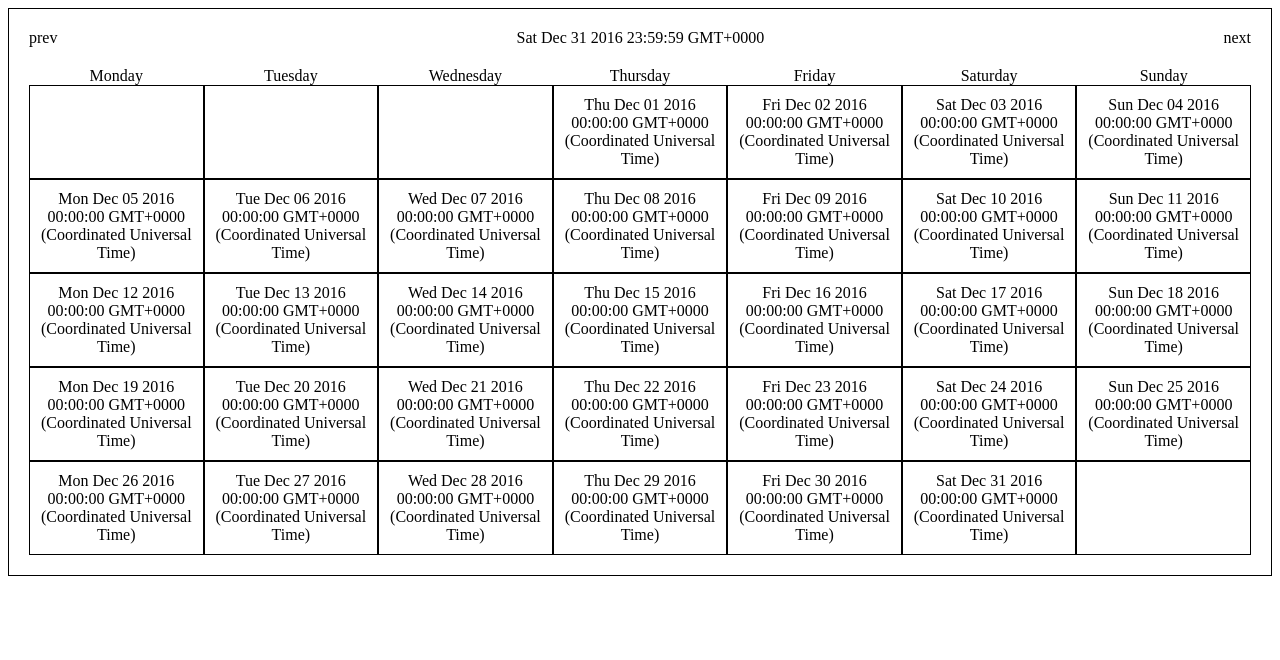
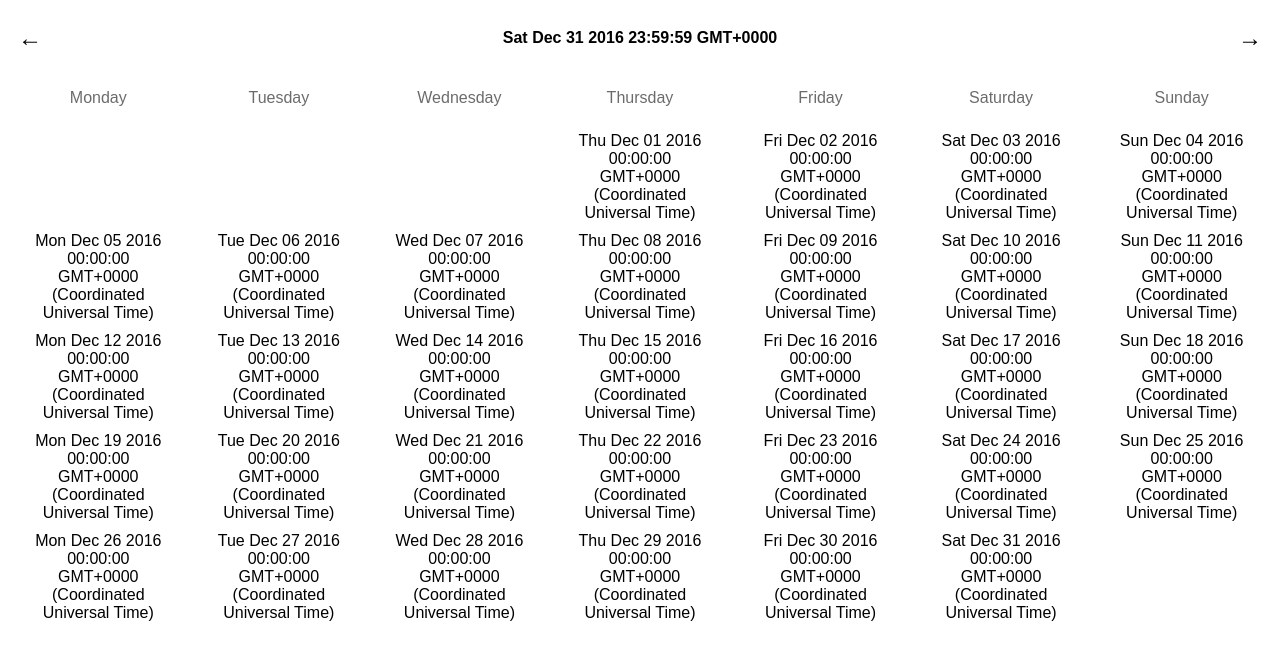
Before and after one commit to Jannick94/vue-calendar, a Vue app: page / in a window 1280 px wide. Shown: the top 660 px of the page. Built offline with nearby package versions, Linux system fonts and the light colour scheme.

Commit message:
Updated calendar style. Also made a start on day click event

```diff
--- a/src/components/Calendar.vue
+++ b/src/components/Calendar.vue
@@ -1,11 +1,11 @@
 <template>
   <div class="v-cal">
     <div class="v-cal-heading">
-      <div class="v-cal-prev" @click="prevMonth()">prev</div>
-      <div class="v-cal-date">
+      <button type="button" class="v-cal-prev" @click="prevMonth()">&larr;</button>
+      <h4 class="v-cal-date">
         {{ currentDate | moment("MMMM YYYY") }}
-      </div>
-      <div class="v-cal-next" @click="nextMonth()">next</div>
+      </h4>
+      <button type="button" class="v-cal-next" @click="nextMonth()">&rarr;</button>
     </div>
     <div class="v-cal-body">
       <div class="v-cal-weekdays">
@@ -15,9 +15,9 @@
       </div>
 
       <div class="v-cal-dates">
-        <day v-for="firstEmptyDay in firstEmptyDays"></day>
-        <day v-for="day in days"> {{ day | moment("DD") }} </day>
-        <day v-for="lastEmptyDay in lastEmptyDays"></day>
+        <day class="empty" v-for="firstEmptyDay in firstEmptyDays"></day>
+        <day :date="day" v-for="day in days"> {{ day | moment("DD") }} </day>
+        <day class="empty" v-for="lastEmptyDay in lastEmptyDays"></day>
       </div>
     </div>
   </div>
@@ -113,16 +113,32 @@ export default {
   }
 
   .v-cal {
-    border: 1px solid #000;
+    font-family: sans-serif;
     display: flex;
     width: 100%;
-    padding: 20px;
     flex-direction: column;
 
     .v-cal-heading {
       display: flex;
       flex: 1;
       justify-content: space-between;
+
+      .v-cal-prev, .v-cal-next {
+        padding: 10px;
+        font-size: 24px;
+        align-self: center;
+        border: 0;
+        background-color: transparent;
+        outline: 0;
+
+        &:hover {
+          background-color: #eee;
+        }
+
+        &:active {
+          background-color: #ddd;
+        }
+      }
     }
 
     .v-cal-body {
@@ -131,6 +147,8 @@ export default {
       .v-cal-weekdays {
         display: flex;
         flex-wrap: wrap;
+        color: rgba(0,0,0,0.58);
+        margin-bottom: 20px;
 
         .v-cal-weekday {
           flex-basis: 14.2857142857%;
@@ -145,8 +163,34 @@ export default {
         .v-cal-date {
           flex-basis: 14.2857142857%;
           text-align: center;
-          border: 1px solid #000;
           padding: 10px;
+          height: 100px;
+          display: flex;
+          justify-content: center;
+          align-items: center;
+          user-select: none;
+          cursor: pointer;
+
+          &:hover:not(.empty) {
+            .v-cal-day {
+              background-color: #eee;
+            }
+          }
+          &:active:not(.empty) {
+            .v-cal-day {
+              background-color: #ddd;
+            }
+          }
+
+          .v-cal-day {
+            border-radius: 50%;
+            padding: 10px;
+            transition: background-color .15s ease-in-out;
+
+            &.today {
+              background-color: gold;
+            }
+          }
         }
       }
 
--- a/src/components/Day.vue
+++ b/src/components/Day.vue
@@ -1,11 +1,17 @@
 <template>
-	<div class="v-cal-date">
-		<slot></slot>
+	<div class="v-cal-date" @click="onDayClick(date)" :date="date">
+		<div class="v-cal-day"><slot></slot></div>
 	</div>
 </template>
 
 <script>
 	export default {
 		name: 'day',
+		props: ['date'],
+		methods: {
+			onDayClick(date) {
+				console.log(date);
+			}
+		}
 	}
 </script>
```
